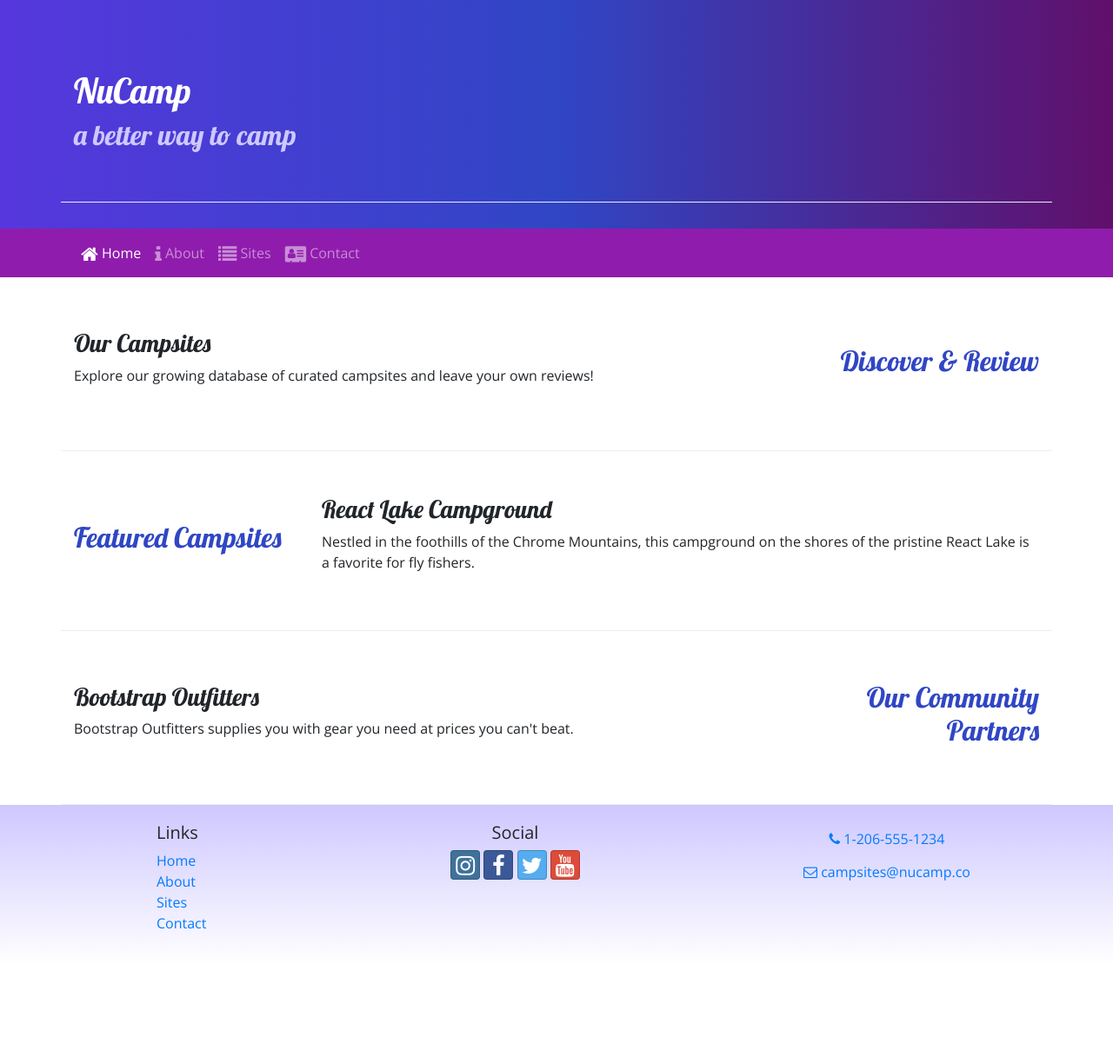
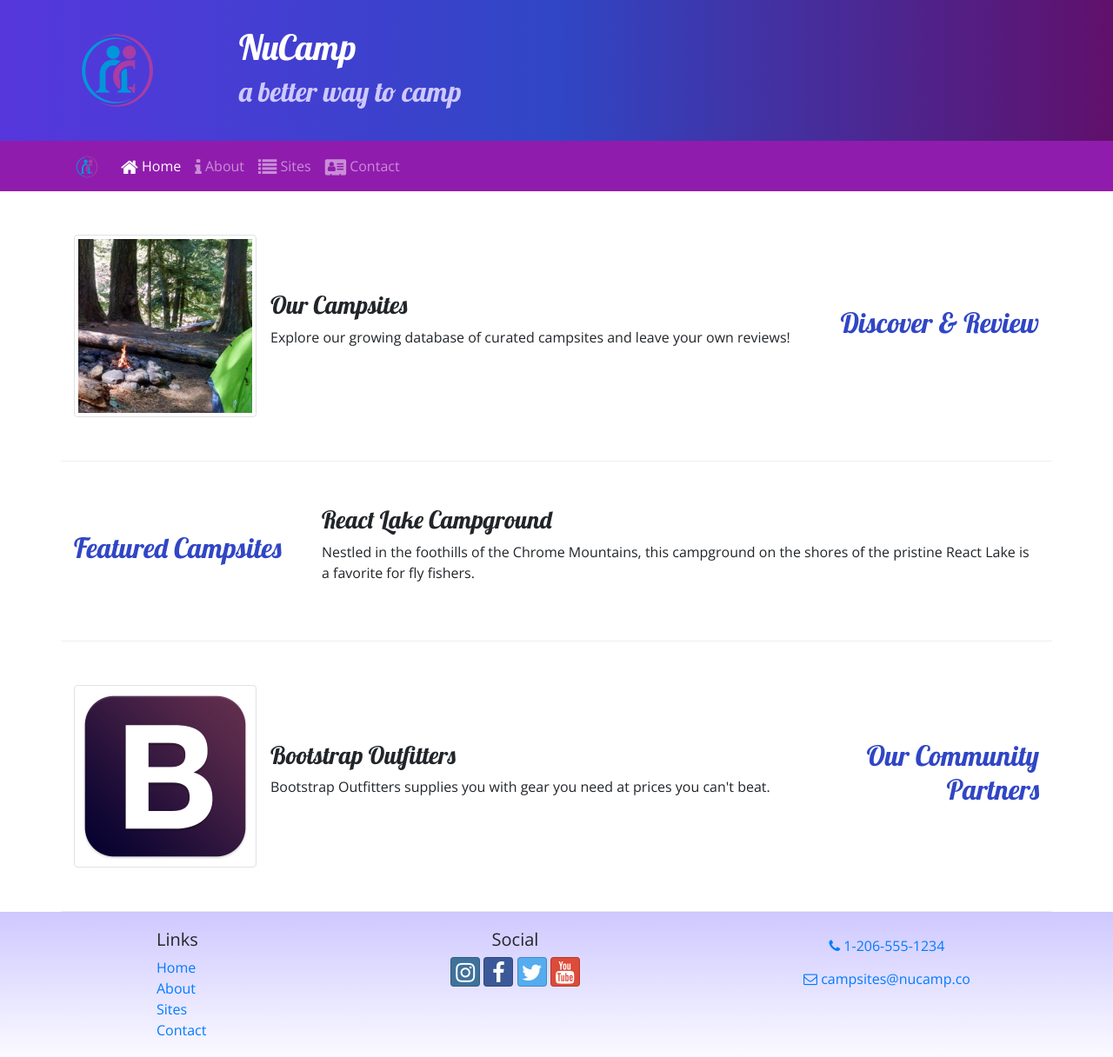
Before and after one commit to gelo650/nucampSite, a website: page index.html in a window 1280 px wide. Shown: the whole page at 87% size. Before the commit the page ends 1110 px from the top, so only its background shows below. Drawn offline with nearby package versions, Linux system fonts and the light colour scheme.

Commit message:
Week 2 Exercise: Images and Media

```diff
--- a/index.html
+++ b/index.html
@@ -24,7 +24,10 @@
 
         <header class="jumbotron jumbotron-fluid">
             <div class="container">
-                <div class="row row-content align-items-center">
+                <div class="row">
+                    <div class="col-4 col-sm-3 col-md-2 align-self-center">
+                        <img src="img/logo.png" class="img-fluid" />
+                    </div>
                     <div class="col">
                         <h1>NuCamp</h1>
                         <h2>a better way to camp</h2>
@@ -37,7 +40,9 @@
 
         <nav class="navbar navbar-expand-sm navbar-dark sticky-top">
             <div class="container">
-                <button class="navbar-toggler ml-auto" type="button" data-toggle="collapse" data-target="#nucampNavbar">
+                <a class="navbar-brand" href="#"><img src="img/logo.png" height="30" width="30" /></a>
+                <button class="navbar-toggler" type="button" data-toggle="collapse" data-target="#nucampNavbar">
+
                     <span class="navbar-toggler-icon"></span>
                 </button>
 
@@ -68,9 +73,16 @@
 
                 </div>
                 <div class="col">
-                    <h3>Our Campsites</h3>
-                    <p class="d-none d-sm-block">Explore our growing database of curated campsites and leave your own
-                        reviews!</p>
+
+                    <div class="media">
+                        <img class="d-flex mr-3 img-thumbnail" src="img/breadcrumb-trail-thumb.jpg"
+                            alt="Breadcrumb Trail" />
+                        <div class="media-body align-self-center">
+                            <h3>Our Campsites</h3>
+                            <p class="d-none d-sm-block">Explore our growing database of curated campsites and leave
+                                your own reviews!</p>
+                        </div>
+                    </div>
                 </div>
             </div>
 
@@ -92,9 +104,13 @@
                     <h2 class="text-sm-right">Our Community Partners</h2>
                 </div>
                 <div class="col">
-                    <h3>Bootstrap Outfitters</h3>
-                    <p class="d-none d-sm-block">Bootstrap Outfitters supplies you with gear you need at prices you
-                        can't beat.</p>
+                    <div class="media">
+                        <img class="d-flex mr-3 img-thumbnail" src="img/bootstrap-thumb.png" alt="Bootstrap Outfitters" />
+                        <div class="media-body align-self-center">
+                            <h3>Bootstrap Outfitters</h3>
+                            <p class="d-none d-sm-block">Bootstrap Outfitters supplies you with gear you need at prices you can't beat.</p>
+                        </div>
+                    </div>
                 </div>
             </div>
         </div>
```
Also changed, not shown: aboutus.html (+6 -0 lines), contactus.html (+16 -5 lines), img/bootstrap-thumb.png (added), img/breadcrumb-trail-thumb.jpg (added), img/breadcrumb-trail.jpg (added), img/chrome-river-thumb.jpg (added), img/chrome-river.jpg (added), img/logo.png (added), img/react-lake-thumb.jpg (added), img/react-lake.jpg (added), 1 other file.
